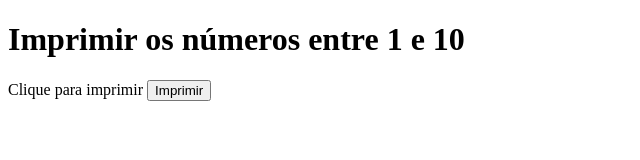
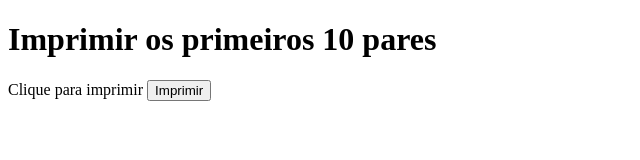
Before and after one commit to demostenessena/disciplinas, a plain HTML site: page peoo-info/exemplos/aula04/exemplo2.html in a window 1280 px wide. Shown: the whole page, without its empty margins (0-640 px from the left). Drawn offline with Linux system fonts and the light colour scheme.

Commit message:
Modificação na lista.

```diff
--- a/peoo-info/exemplos/aula04/exemplo2.html
+++ b/peoo-info/exemplos/aula04/exemplo2.html
@@ -15,14 +15,13 @@
             }
 
          conteudo += "</ol>";
-
-            resultado.innerHTML = conteudo;
+         resultado.innerHTML = conteudo;
         }
 
     </script>
 </head>
 <body>
-    <h1>Imprimir os números entre 1 e 10</h1>
+    <h1>Imprimir os primeiros 10 pares</h1>
 
     <p>
         Clique para imprimir
```
